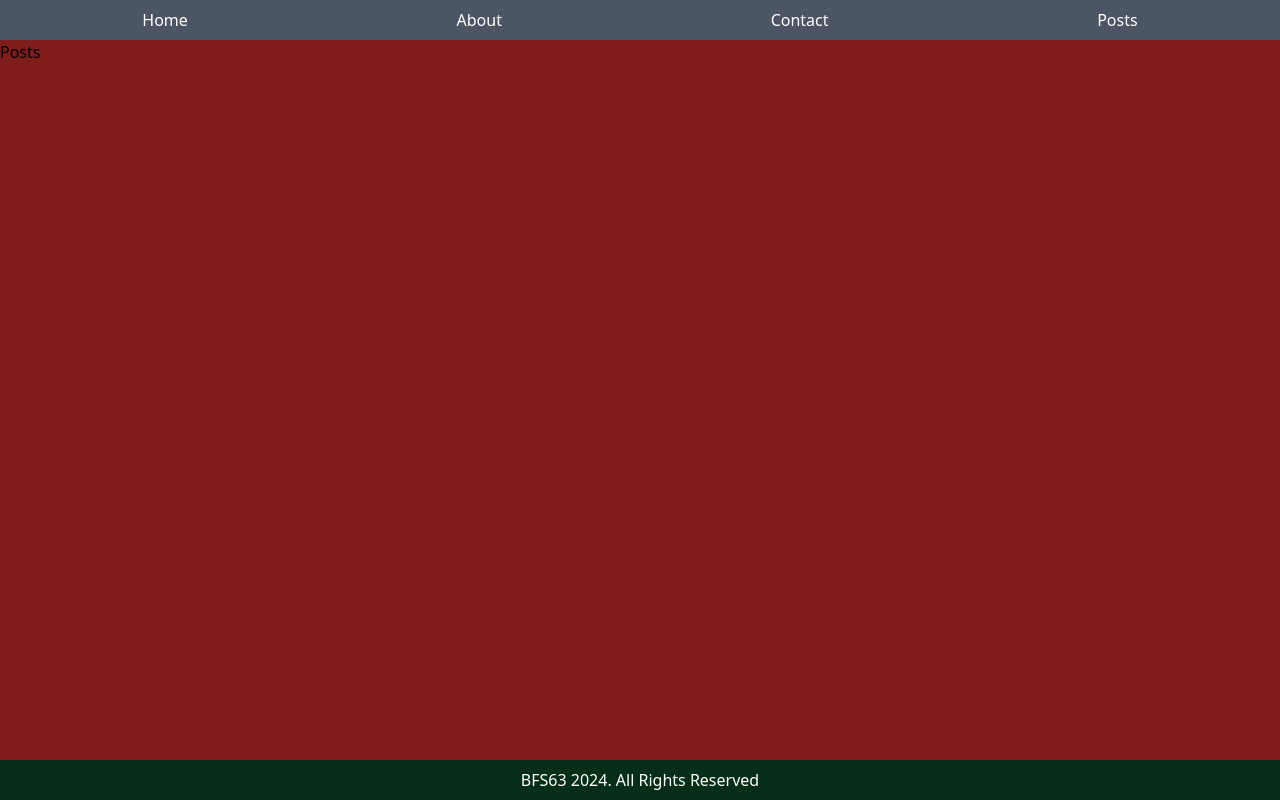
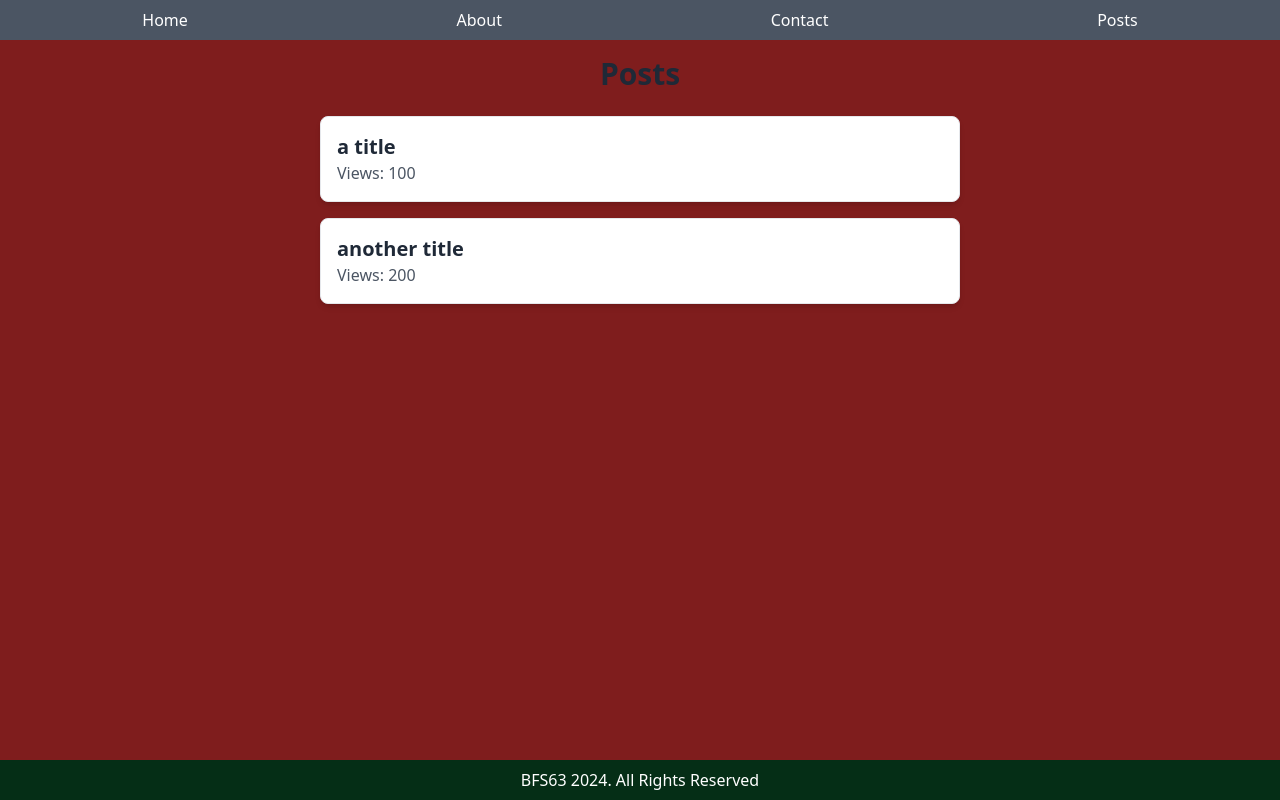
Before and after one commit to Oshinacharya1/bfs63frontend---personal, a React (Vite) app: page /posts in a window 1280 px wide. Built offline with nearby package versions, Linux system fonts and the light colour scheme; data requests are answered from the project's data file.

Commit message:
added css in post

```diff
--- a/src/components/posts.ui.tsx
+++ b/src/components/posts.ui.tsx
@@ -1,4 +1,40 @@
+import { useGetPostsQuery } from "../redux/api/posts";
+
 function Posts() {
-  return <div>Posts</div>;
+  const { data, isLoading, error } = useGetPostsQuery();
+
+  if (isLoading)
+    return (
+      <div className="flex items-center justify-center h-screen text-gray-600">
+        Loading...
+      </div>
+    );
+  if (error)
+    return (
+      <div className="flex items-center justify-center h-screen text-red-500">
+        Error loading posts.
+      </div>
+    );
+
+  return (
+    <div className="max-w-2xl mx-auto p-4">
+      <h1 className="text-3xl font-bold text-center text-gray-800 mb-6">
+        Posts
+      </h1>
+      <div className="space-y-4">
+        {data?.map((post) => (
+          <div
+            key={post.id}
+            className="p-4 bg-white shadow-md rounded-lg border border-gray-200 hover:shadow-lg transition-shadow"
+          >
+            <h2 className="text-xl font-semibold text-gray-800">
+              {post.title}
+            </h2>
+            <p className="text-gray-600">Views: {post.views}</p>
+          </div>
+        ))}
+      </div>
+    </div>
+  );
 }
 export default Posts;
```
